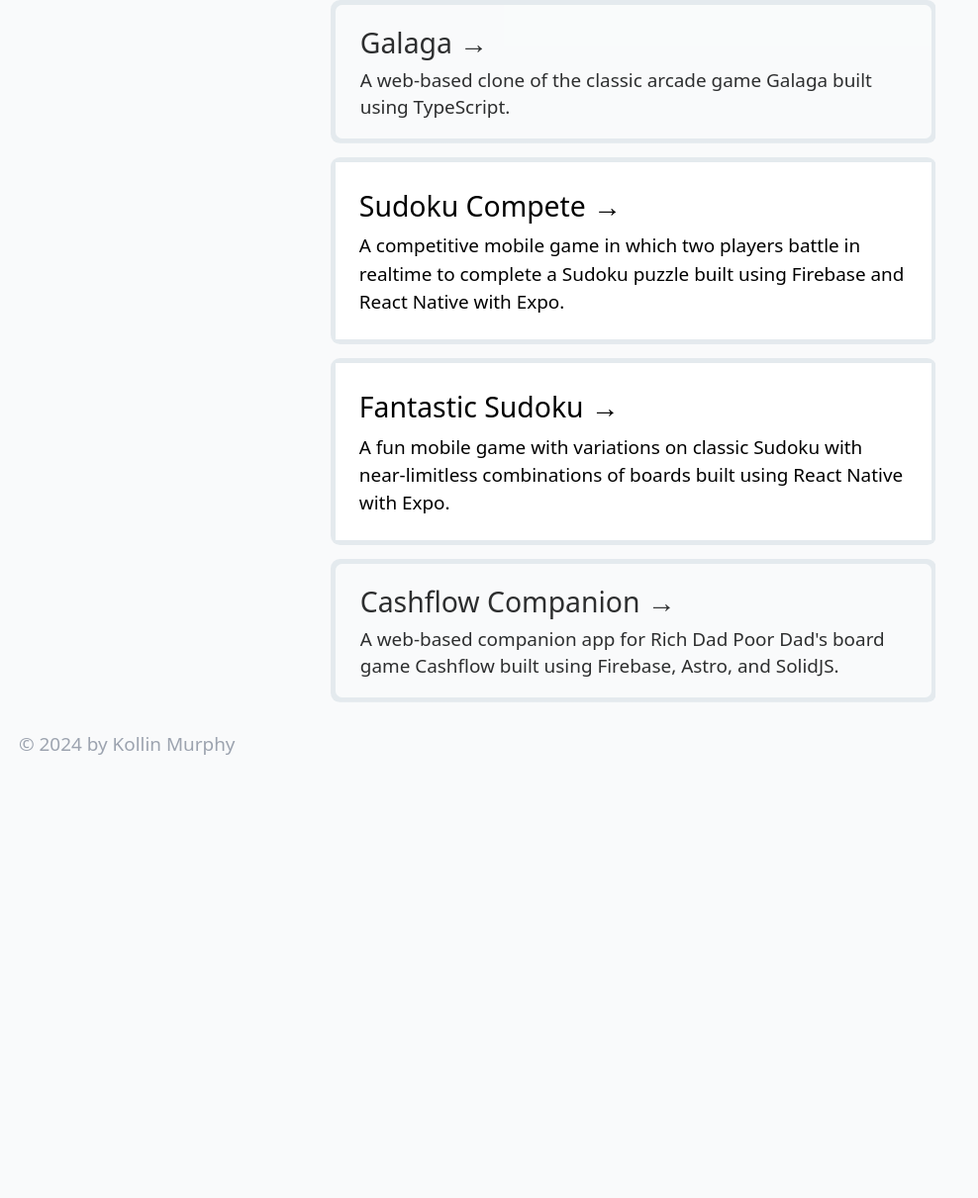
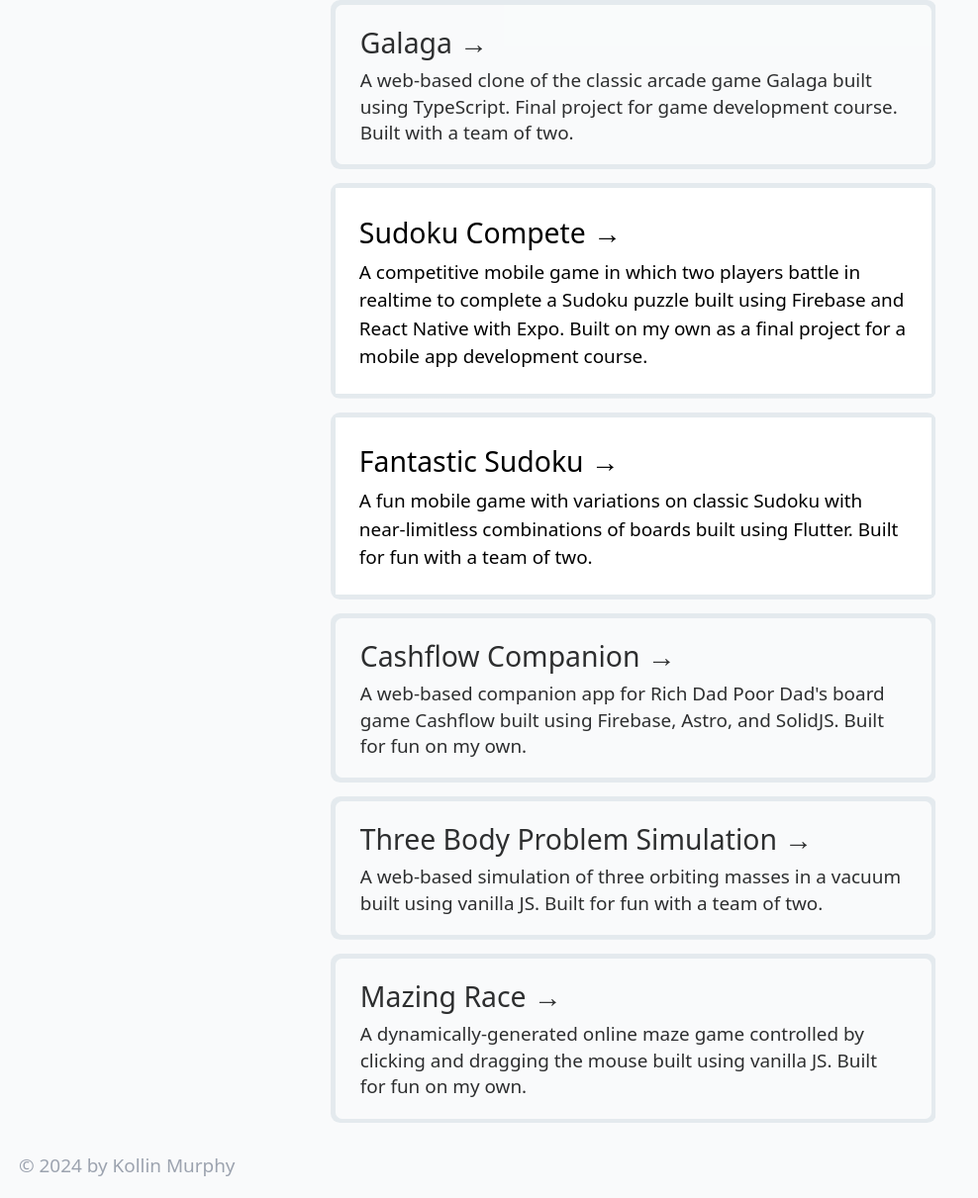
Before and after one commit to kollinmurphy/personal-website, an Astro site: page /portfolio in a window 1280 px wide. Shown: the part 208-1419 px from the top of the page at 99% size, without its empty margins (0-988 px from the left). Before the commit the page ends 994 px from the top, so only its background shows below. Built offline with nearby package versions, Linux system fonts and the light colour scheme; Astro itself is replaced by a stand-in of ours.

Commit message:
minor tweaks

```diff
--- a/src/pages/portfolio.astro
+++ b/src/pages/portfolio.astro
@@ -17,7 +17,7 @@
   <div class="flex flex-col gap-3">
     <Card
       title="Galaga"
-      body="A web-based clone of the classic arcade game Galaga built using TypeScript."
+      body="A web-based clone of the classic arcade game Galaga built using TypeScript. Final project for game development course. Built with a team of two."
       href="/galaga"
       newTab={true}
     />
@@ -33,7 +33,7 @@
         },
       ]}
       title="Sudoku Compete"
-      body="A competitive mobile game in which two players battle in realtime to complete a Sudoku puzzle built using Firebase and React Native with Expo."
+      body="A competitive mobile game in which two players battle in realtime to complete a Sudoku puzzle built using Firebase and React Native with Expo. Built on my own as a final project for a mobile app development course."
       newTab={true}
     />
     <CardWithOptions
@@ -42,55 +42,33 @@
           label: "iOS",
           href: "https://apps.apple.com/us/app/fantastic-sudoku-variants/id1573679460",
         },
-        {
-          label: "Android",
-          href: "https://play.google.com/store/apps/details?id=com.canlin.fantastic_sudoku_free",
-        },
+        // {
+        //   label: "Android",
+        //   href: "https://play.google.com/store/apps/details?id=com.canlin.fantastic_sudoku_free",
+        // },
       ]}
       title="Fantastic Sudoku"
-      body="A fun mobile game with variations on classic Sudoku with near-limitless combinations of boards built using React Native with Expo."
+      body="A fun mobile game with variations on classic Sudoku with near-limitless combinations of boards built using Flutter. Built for fun with a team of two."
       newTab={true}
     />
-    <!-- <Card
-      title="Bella Aesthetics"
-      body="A website to promote cosmetic procedures and services built using Astro, SolidJS, and Tailwind CSS."
-      href="https://bellamedicalgroup.com"
-      newTab={true}
-    /> -->
     <Card
       title="Cashflow Companion"
-      body="A web-based companion app for Rich Dad Poor Dad's board game Cashflow built using Firebase, Astro, and SolidJS."
+      body="A web-based companion app for Rich Dad Poor Dad's board game Cashflow built using Firebase, Astro, and SolidJS. Built for fun on my own."
       href="https://cashflowkm.netlify.app"
       newTab={true}
     />
-    <!-- <CardWithOptions
-      options={[
-        {
-          label: "iOS",
-          href: "https://apps.apple.com/us/app/blujay-events/id1589629576",
-        },
-        {
-          label: "Android",
-          href: "https://play.google.com/store/apps/details?id=com.canlin.blujay",
-        },
-        { label: "Web", href: "https://blujayevents.com" },
-      ]}
-      title="BluJay Events"
-      body="A social app to help people find local events in Cache Valley, Utah built using Flutter."
-      newTab={true}
-    /> -->
-    <!-- <Card
+    <Card
       title="Three Body Problem Simulation"
-      body="A web-based simulation of three orbiting masses in a vacuum built using vanilla JS."
+      body="A web-based simulation of three orbiting masses in a vacuum built using vanilla JS. Built for fun with a team of two."
       href="/three_body_problem/index.html"
       newTab={true}
     />
     <Card
       title="Mazing Race"
-      body="A dynamically-generated online maze game controlled by clicking and dragging the mouse built using vanilla JS."
+      body="A dynamically-generated online maze game controlled by clicking and dragging the mouse built using vanilla JS. Built for fun on my own."
       href="/maze/index.html"
       newTab={true}
-    /> -->
+    />
   </div>
 </Layout>
 
```
